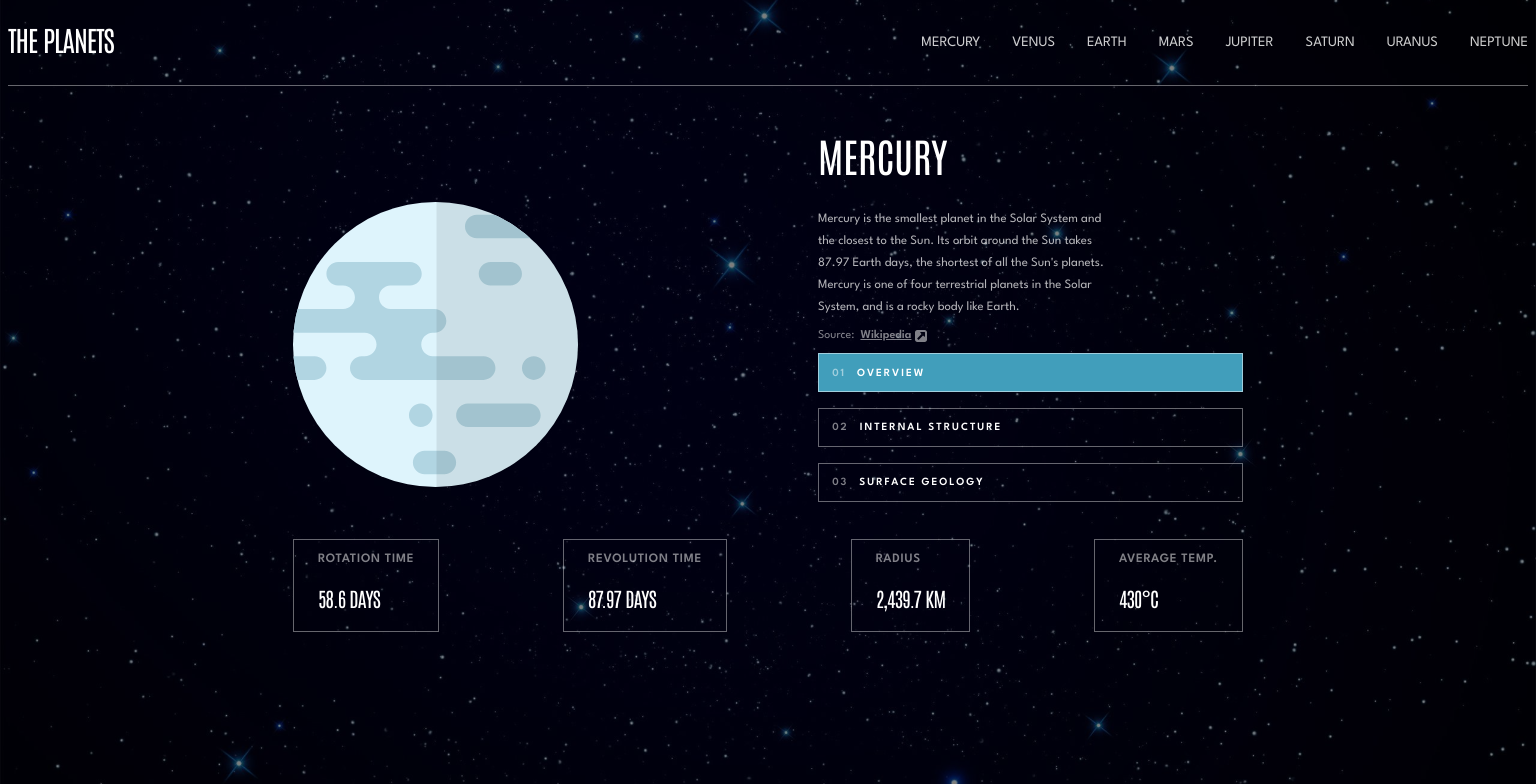
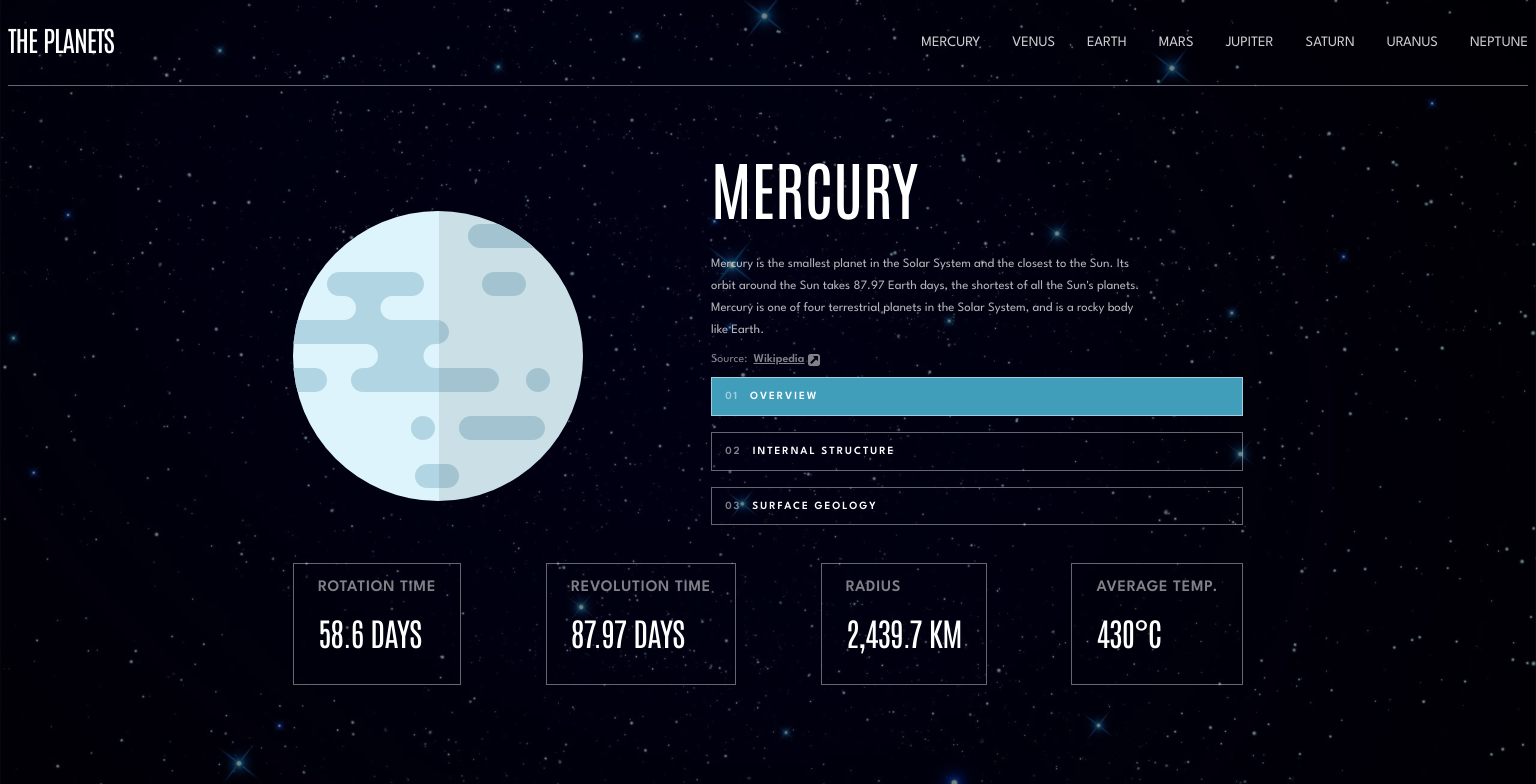
Before and after one commit to M-D1/Planets-fact-site, a React (Vite) app: page / in a window 1536 px wide. Shown: the top 784 px of the page. Built offline with nearby package versions, Linux system fonts and the light colour scheme.

Commit message:
Update App.css

```diff
--- a/src/App.css
+++ b/src/App.css
@@ -617,3 +617,29 @@ ul li::before {
 
 
 }
+
+@media(min-width:1400px){
+  .c-cont{
+    gap: 8em;
+  }
+  .c-cont .planet--img{
+    width: 48%;
+  }
+  .planet--name{
+    font-size: 4rem;
+    margin-bottom: .4em;
+  }
+  .planet--info{
+    width: 81%;
+  }
+  .planet--extra--info{
+    font-size: 1rem;
+  }
+  .planet--RRRA div p:first-child{
+    font-size: 1rem;
+  }
+  .planet--RRRA div p:last-child{
+    font-size: 2rem;
+    margin-top: 0;
+  }
+}
```
